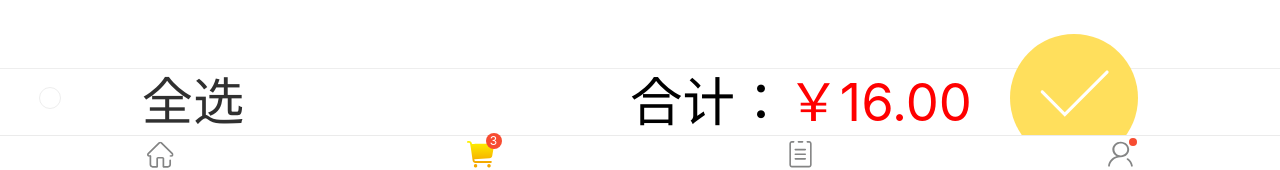
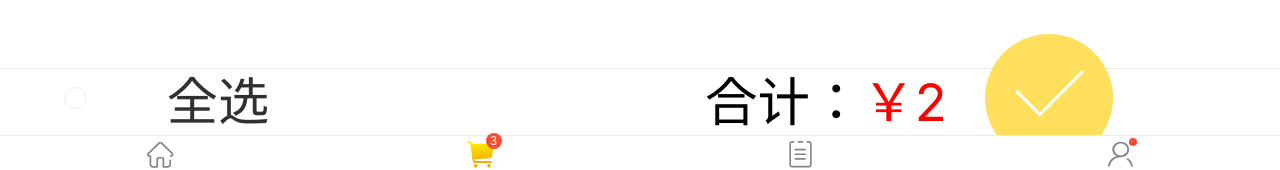
Before and after one commit to csuZipple/yisongvue, a Vue app: page /#/nav/cart in a window 1280 px wide. Shown: the part 614-784 px from the top of the page. Built offline with nearby package versions, Linux system fonts and the light colour scheme; sample sign-in values are in the browser's storage.

Commit message:
feat: add cart totals.

```diff
--- a/src/views/cart/Cart.vue
+++ b/src/views/cart/Cart.vue
@@ -16,7 +16,7 @@
         <a href="javascript:;" @click="goIndex">前往购买</a>
       </template>
     </div>
-    <CartBottom class="bottom" :show-delete="showDelete" @selectAll="handleSelectAll" @checkOut="checkOut" @delete="onDelete"/>
+    <CartBottom v-bind:total="getTotal" class="bottom" :show-delete="showDelete" @selectAll="handleSelectAll" @checkOut="checkOut" @delete="onDelete"/>
 
   </div>
 </template>
@@ -54,7 +54,6 @@
         });
         if(list.length!==this.cartItem.length){
           this.setCartItemList(list);
-          console.log(list.length);
           if (!list.length) {
             this.manage();
           }
@@ -104,6 +103,11 @@
       isNull(){
         return this.cartItem.length===0;
       },
+      getTotal(){
+          return this.cartItem.reduce((total,current)=>{
+            return total+current['price']*current['quantity'];
+          },0)//set init to 0 allows the array index to start at 0.
+      },
       ...mapState(['cartItem'])
     }
   }
--- a/src/views/cart/components/CartBottom.vue
+++ b/src/views/cart/components/CartBottom.vue
@@ -2,7 +2,7 @@
   <div class="ys-cart-bottom">
     <a class="ys-select-all" :class="{'active':selected}" @click="selectAll" href="javascript:;">{{selectText}}</a>
     <div class="checkOut" v-show="!showDelete">
-      <span style="margin-right: 3vw;">合计：<span style="color: #f00;">￥16.00</span></span>
+      <span style="margin-right: 3vw;">合计：<span style="color: #f00;">￥{{total}}</span></span>
       <a href="javascript:;" @click="checkOut" class="btn"></a>
     </div>
     <div class="delete" v-show="showDelete" @click="onDeleteClicked">删除</div>
@@ -28,7 +28,8 @@
       showDelete:{
         type:Boolean,
         default:false
-      }
+      },
+      total:Number
     },
     data(){
       return{
```
